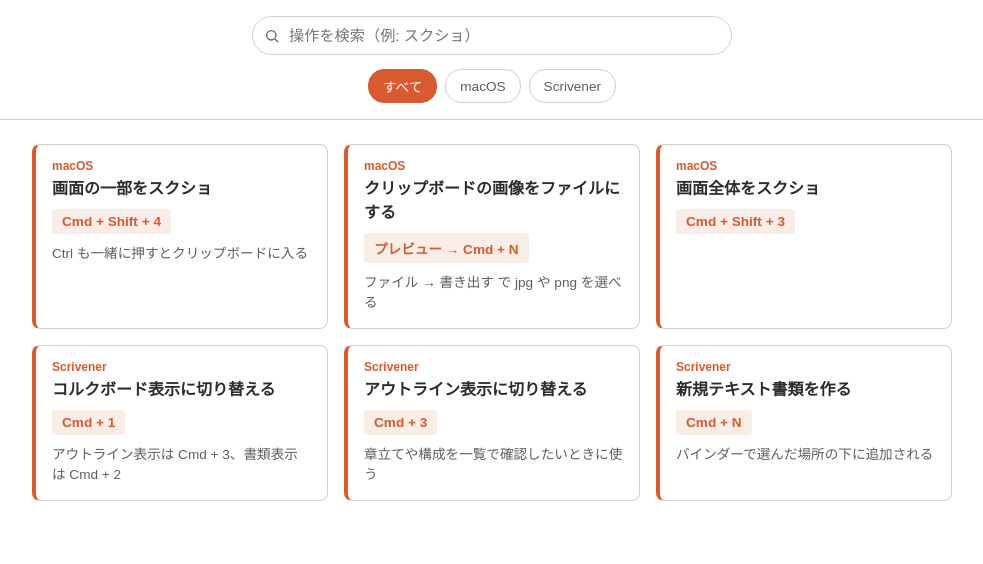
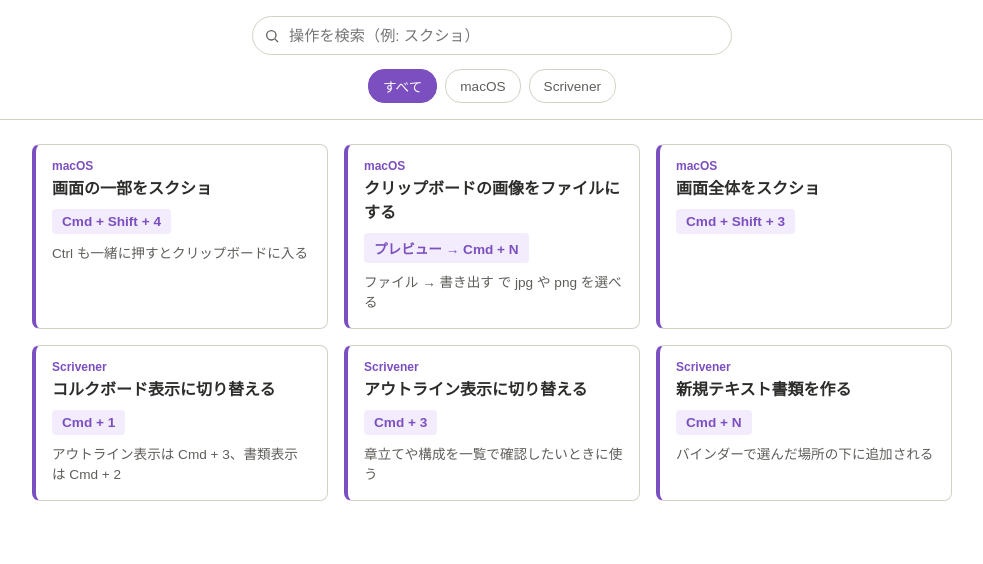
Before and after one commit to following-wind/site, a plain HTML site: page tips/index.html in a window 1280 px wide. Shown: the whole page, without its empty margins (148-1131 px from the left). Drawn offline with Linux system fonts and the light colour scheme.

Commit message:
アクセントカラーを紫に変更

```diff
--- a/tips/index.html
+++ b/tips/index.html
@@ -25,8 +25,8 @@
 
 <style>
   :root {
-    --accent: #D85A30;
-    --accent-pale: #FAECE7;
+    --accent: #7B4FBF;
+    --accent-pale: #F2ECFC;
     --text: #2C2C2A;
     --text-sub: #5F5E5A;
     --border: #D3D1C7;
@@ -185,7 +185,7 @@
 
 <div class="top-bar">
   <div class="search-wrap">
-    <svg width="16" height="16" viewBox="0 0 24 24" fill="none" stroke="#5F5E5A" stroke-width="2">
+    <svg width="16" height="16" viewBox="0 0 24 24" fill="none" stroke="var(--text-sub)" stroke-width="2">
       <circle cx="11" cy="11" r="7"></circle>
       <line x1="21" y1="21" x2="16.65" y2="16.65"></line>
     </svg>
```
Also changed, not shown: books/index.html (+1 -1 lines).
